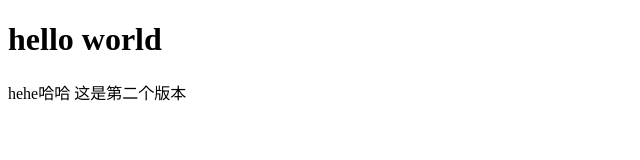
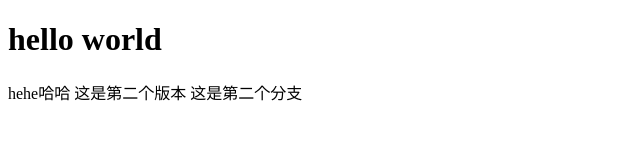
Before and after one commit to yinuocode/tata, a plain HTML site: page index.html in a window 1280 px wide. Shown: the whole page, without its empty margins (0-640 px from the left). Drawn offline with Linux system fonts and the light colour scheme.

Commit message:
add idea

```diff
--- a/index.html
+++ b/index.html
@@ -8,5 +8,6 @@
   <h1>hello world</h1>
   hehe哈哈
   这是第二个版本
+  这是第二个分支
 </body>
 </html>
```
